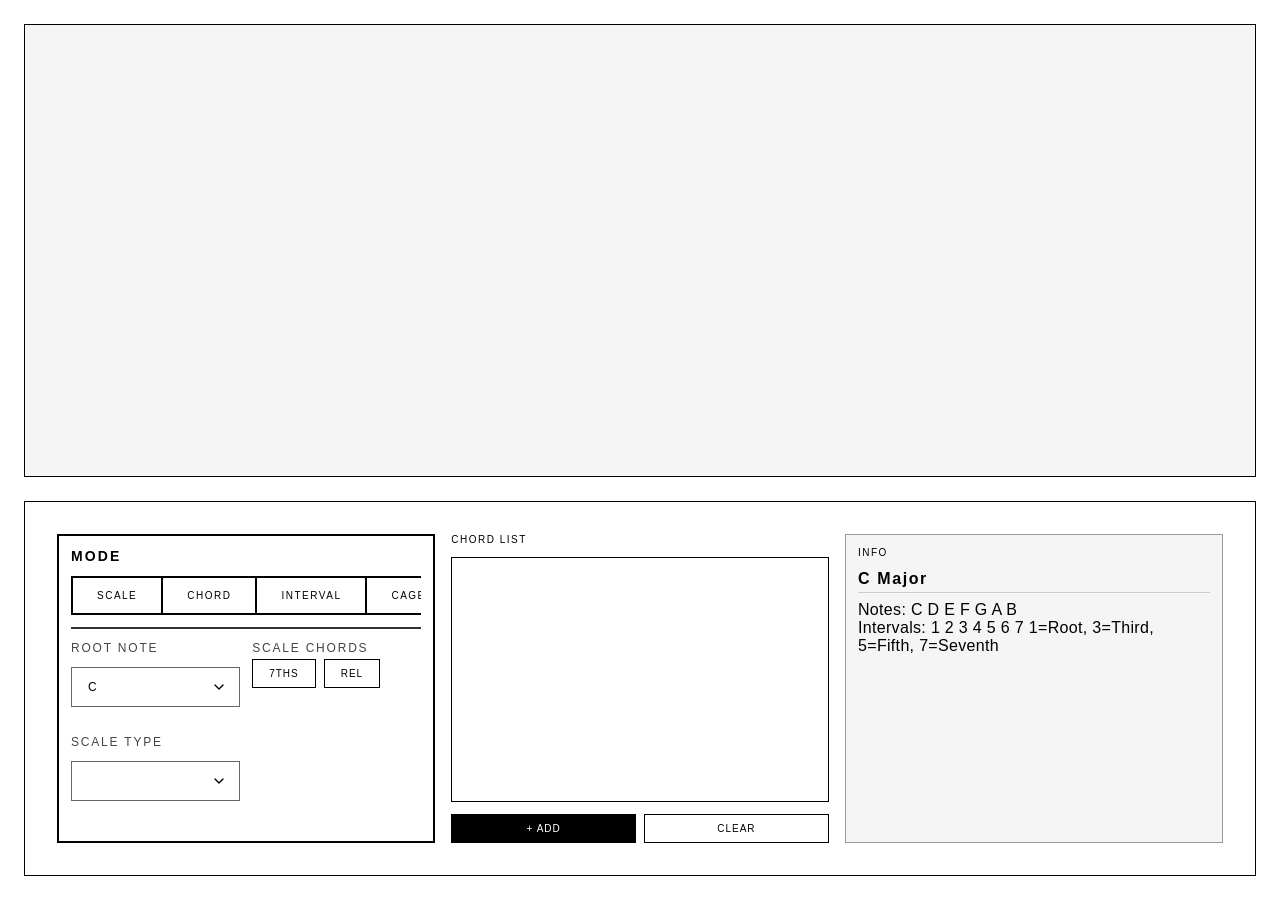
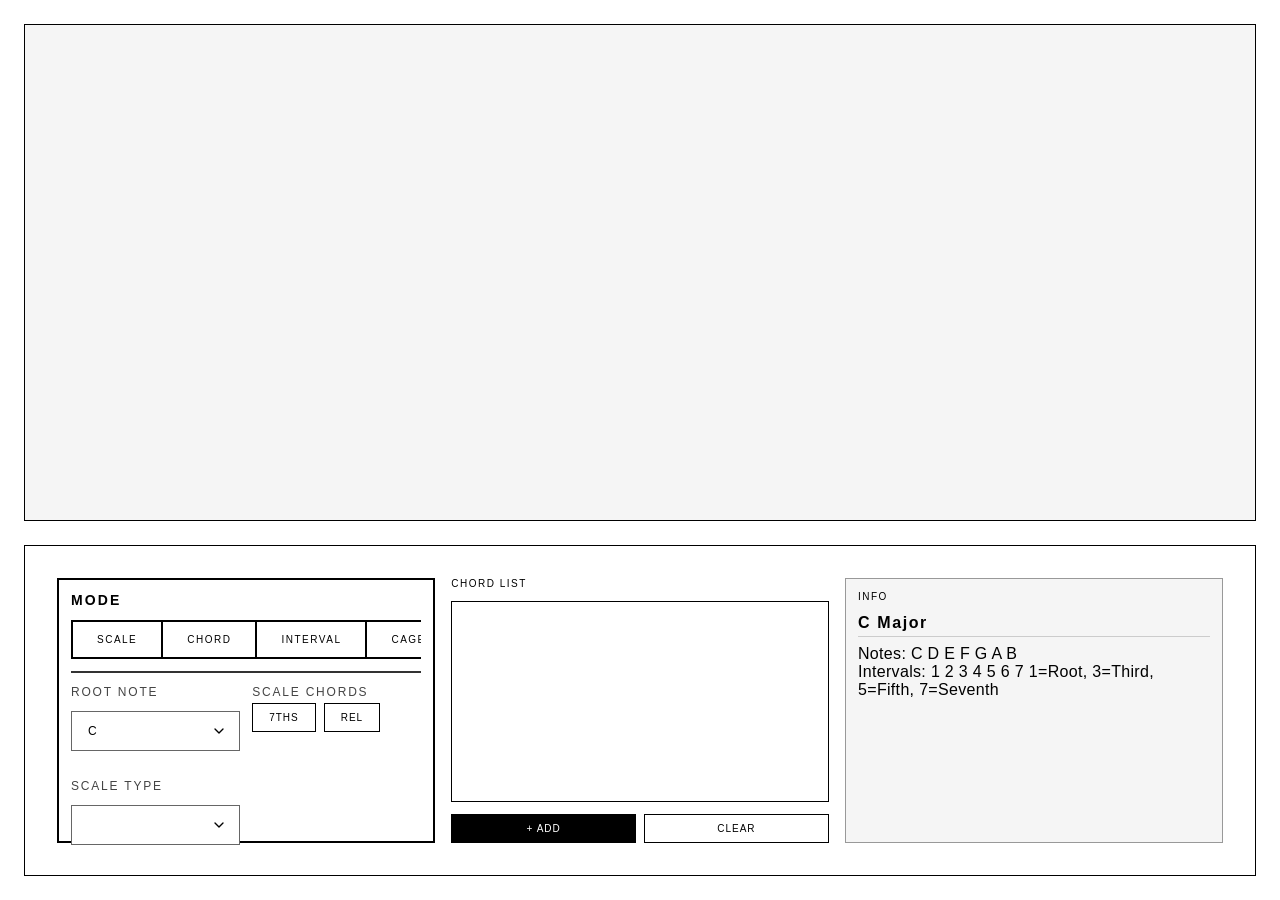

Constrain controls panel height so chromatic circle no longer stretches grid row

--- a/static/css/style.css
+++ b/static/css/style.css
@@ -50,6 +50,8 @@ body {
         gap: 1rem;
         align-items: stretch;
         padding: 1rem;
+        min-height: 0;
+        overflow: hidden;
     }
 
     #controls-panel h2 {
